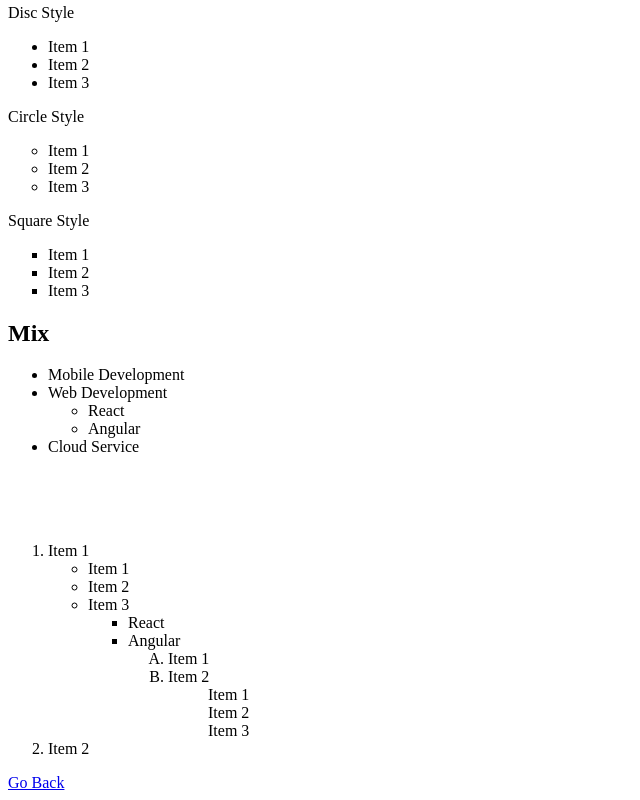
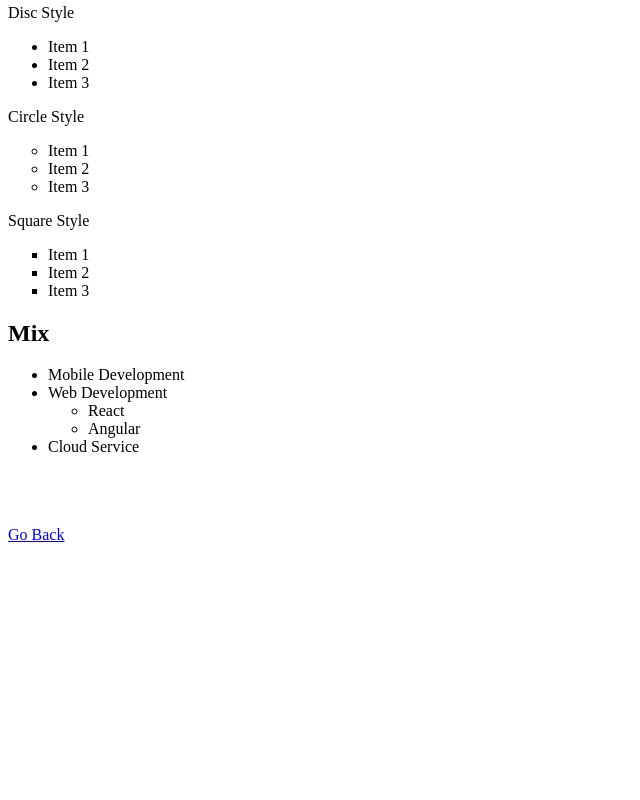
Before and after one commit to sinanbh/session1, a plain HTML site: page index2.html in a window 1280 px wide. Shown: the part 812-1612 px from the top of the page, without its empty margins (0-640 px from the left). After the commit the page ends 1364 px from the top, so only its background shows below. Drawn offline with Linux system fonts and the light colour scheme.

Commit message:
Update index2.html

```diff
--- a/index2.html
+++ b/index2.html
@@ -89,33 +89,6 @@
 
     <br><br><br>
 
-    <ol>
-        <li>Item 1</li>
-        <ul>
-            <li>Item 1</li>
-            <li>Item 2</li>
-            <li>Item 3</li>
-            <ul>
-                <li>React</li>
-                <li>Angular</li>
-                <ol type="A">
-                    <li>Item 1</li>
-                    <li>Item 2 </li>
-                    <ul type="None">
-                        <li>Item 1</li>
-                        <li>Item 2</li>
-                        <li>Item 3</li>
-                    </ul>
-                </ol>
-            </ul>
-        </ul>
-        <li>Item 2 </li>
-    </ol>
-
-
-
-
-
     <a href="index.html">Go Back</a>
 
 </body>
```
